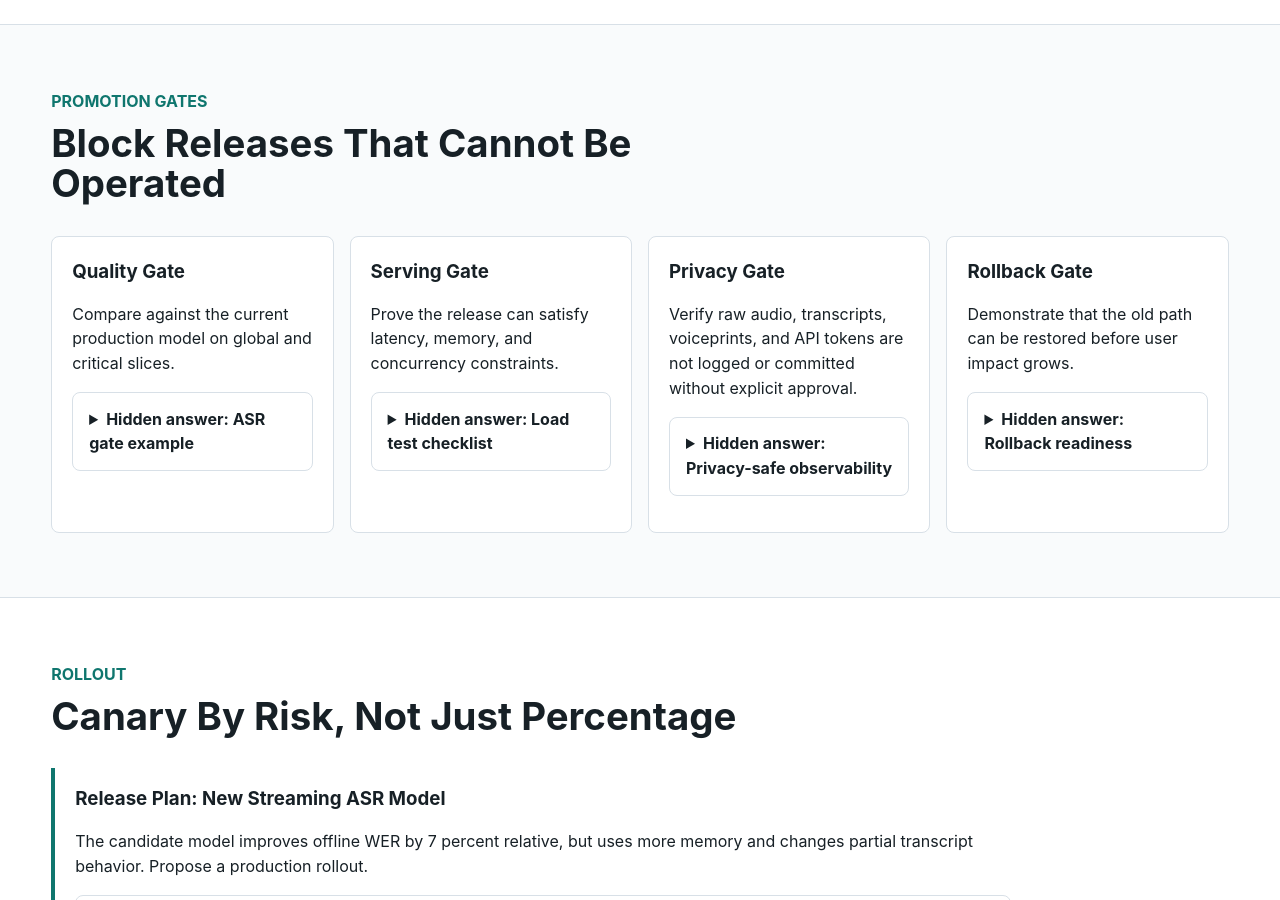
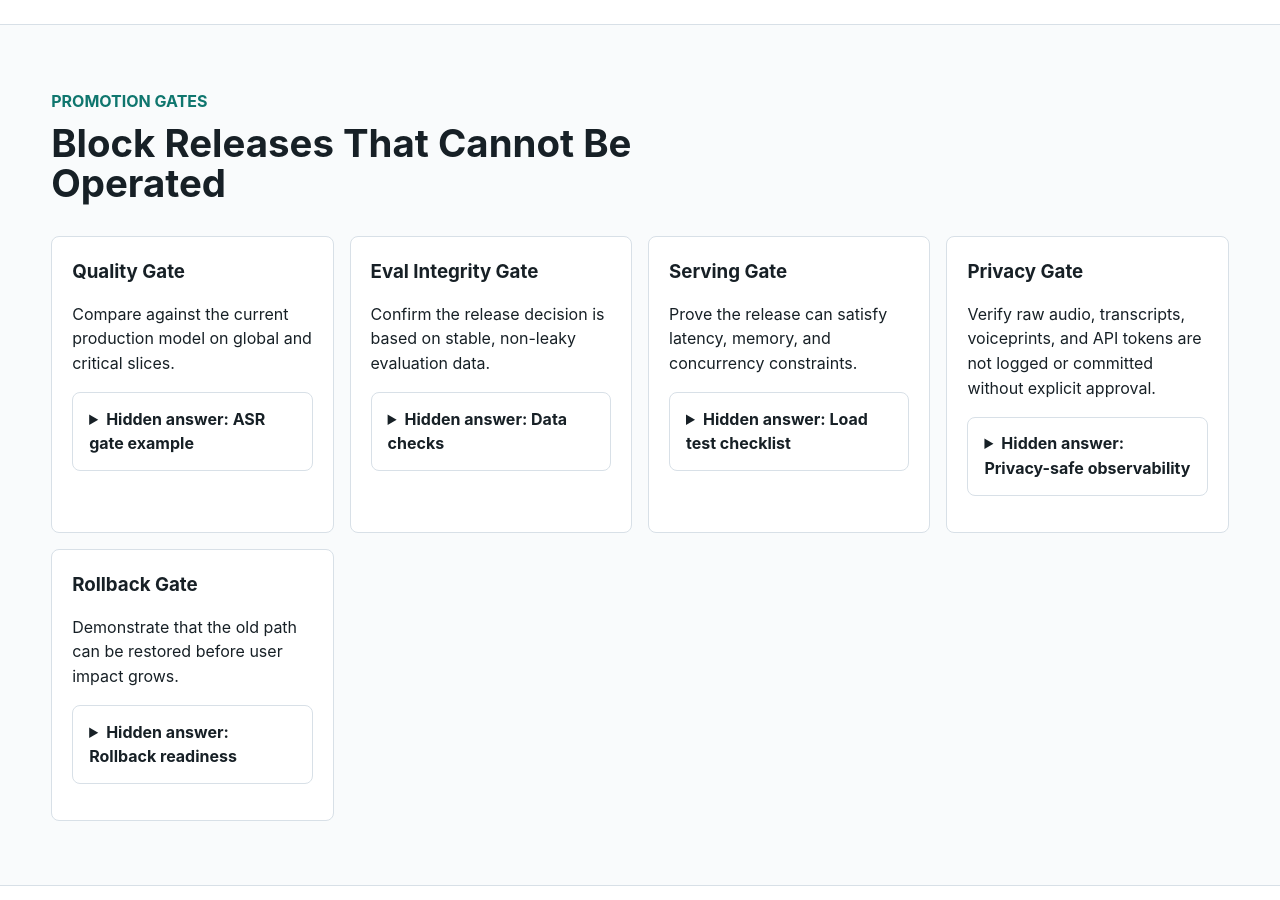
Before and after one commit to kennethli319/kennethli319.github.io, a Jekyll site: the page audio-text-ml-course/lessons/model-release-playbook.html, which Jekyll copies as it is, in a window 1280 px wide and 900 px high, scrolled down 1095 px. Built offline with Jekyll 4.4.1, drawn with Linux system fonts in a browser that asks for light colours.

Commit message:
Update audio course model release playbook

```diff
--- a/audio-text-ml-course/lessons/model-release-playbook.html
+++ b/audio-text-ml-course/lessons/model-release-playbook.html
@@ -73,6 +73,21 @@
               speech. If a product tradeoff intentionally accepts a global
               metric loss, document the owner, user benefit, rollback threshold,
               and manual review for every high-risk slice.
+            </p>
+          </details>
+        </article>
+        <article class="card">
+          <h3>Eval Integrity Gate</h3>
+          <p>Confirm the release decision is based on stable, non-leaky evaluation data.</p>
+          <details class="qa">
+            <summary>Hidden answer: Data checks</summary>
+            <p>
+              Freeze the eval snapshot before training, keep train/dev/test
+              sources disjoint, deduplicate repeated audio and transcripts, and
+              label synthetic-only slices clearly. Do not promote a speech model
+              on aggregate gains if a benchmark refresh, prompt rewrite,
+              normalization change, or leaked customer debug set explains the
+              movement.
             </p>
           </details>
         </article>
```
